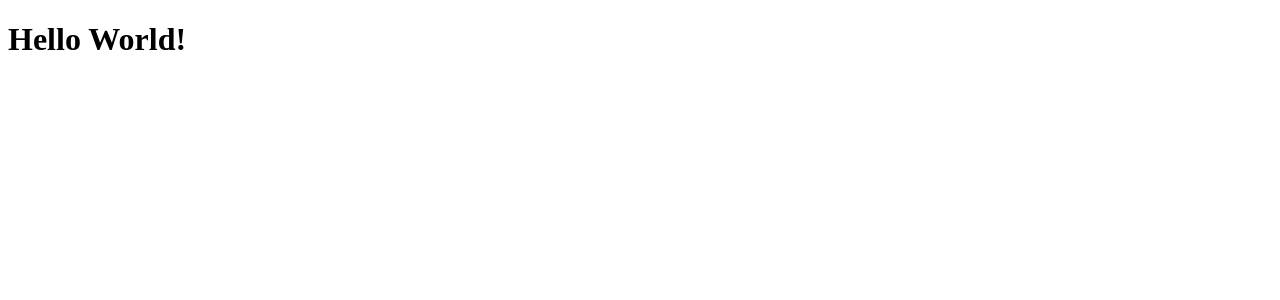
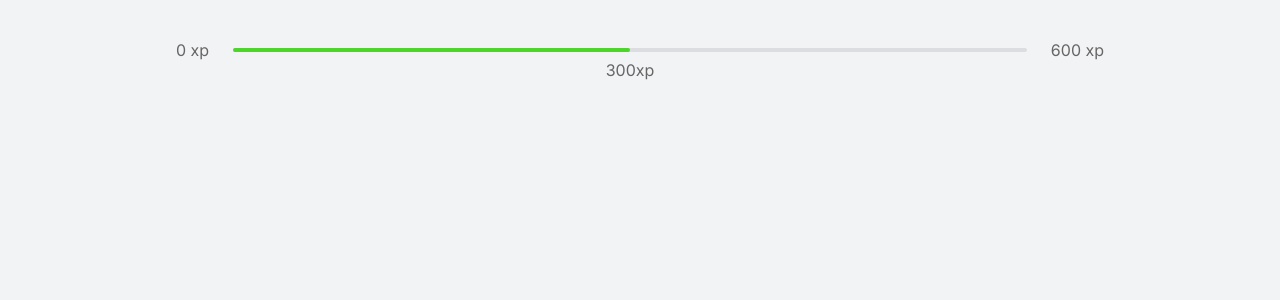
Before and after one commit to nathaliagarcia/move-it, a Next.js app: page / in a window 1280 px wide. Shown: the top 300 px of the page. Built offline with nearby package versions, Linux system fonts and the light colour scheme.

Commit message:
add fonts and global css

```diff
--- a/pages/index.tsx
+++ /dev/null
@@ -1,7 +0,0 @@
-export default function Home() {
-  return (
-    <div>
-      <h1>Hello World!</h1>
-    </div>
-  );
-}
--- /dev/null
+++ b/src/components/ExperienceBar.tsx
@@ -0,0 +1,12 @@
+export function ExperienceBar() {
+  return (
+    <header className="experience-bar">
+      <span>0 xp</span>
+      <div>
+        <div style={{ width: '50%' }} />
+        <span className="current-experience" style={{ left: '50%' }}>300xp</span>
+      </div>
+      <span>600 xp</span>
+    </header>
+  );
+}
--- a/pages/_app.tsx
+++ b/src/pages/_app.tsx
@@ -1,3 +1,5 @@
+import '../styles/global.css'
+
 function MyApp({ Component, pageProps }) {
   return <Component {...pageProps} />;
 }
--- /dev/null
+++ b/src/pages/_document.tsx
@@ -0,0 +1,17 @@
+import Document, { Html, Head, Main, NextScript } from 'next/document'
+export default class MyDocument extends Document {
+  render() {
+    return(
+      <Html>
+        <Head>
+          <link rel="preconnect" href="https://fonts.gstatic.com" />
+          <link href="https://fonts.googleapis.com/css2?family=Inter:wght@400;500;600&family=Rajdhani:wght@600&display=swap" rel="stylesheet" />
+        </Head>
+        <body>
+          <Main />
+          <NextScript />
+        </body>
+      </Html>
+    )
+  }
+}
--- /dev/null
+++ b/src/pages/index.tsx
@@ -0,0 +1,10 @@
+import Head from 'next/head'
+import { ExperienceBar } from "../components/ExperienceBar";
+
+export default function Home() {
+  return (
+    <div className="container">
+      <ExperienceBar />
+    </div>
+  );
+}
--- /dev/null
+++ b/src/styles/global.css
@@ -0,0 +1,87 @@
+* {
+  margin: 0;
+  padding: 0;
+  box-sizing: border-box;
+}
+
+:root {
+  --white: #fff;
+  --background: #f2f3f5;
+  --gray-line: #dcdde0;
+  --text: #666;
+  --text-highlight: #b3b9ff;
+  --title: #2e384d;
+  --red: #e83f4b;
+  --green: #4cd62b;
+  --blue: #5965e0;
+  --blue-dark: #4953b8;
+  --blue-twitter: #2aa9e0;
+}
+
+@media (max-width: 1080px) {
+  html {
+    font-size: 93.75%;
+  }
+}
+@media (max-width: 720px) {
+  html {
+    font-size: 87.5%;
+  }
+}
+
+body,
+button,
+input,
+textarea {
+  font: 400 1rem "Inter", sans-serif;
+}
+
+body {
+  background: var(--background);
+  color: var(--text);
+}
+
+button {
+  cursor: pointer;
+}
+
+a {
+  text-decoration: none;
+  color: inherit;
+}
+
+.container {
+  display: flex;
+  flex-direction: column;
+
+  min-height: 100vh;
+  max-width: 992px;
+  margin: 0 auto;
+  padding: 2.5rem 2rem;
+}
+
+.experience-bar {
+  display: flex;
+  align-items: center;
+}
+
+.experience-bar > div {
+  flex: 1;
+  height: 4px;
+  border-radius: 4px;
+  background: var(--gray-line);
+  margin: 0 1.5rem;
+  position: relative;
+}
+
+.experience-bar > div > div {
+  height: 4px;
+  border-radius: 4px;
+  background: var(--green);
+}
+
+span.current-experience {
+  position: absolute;
+  top: 12px;
+  transform: translateX(-50%);
+}
```
